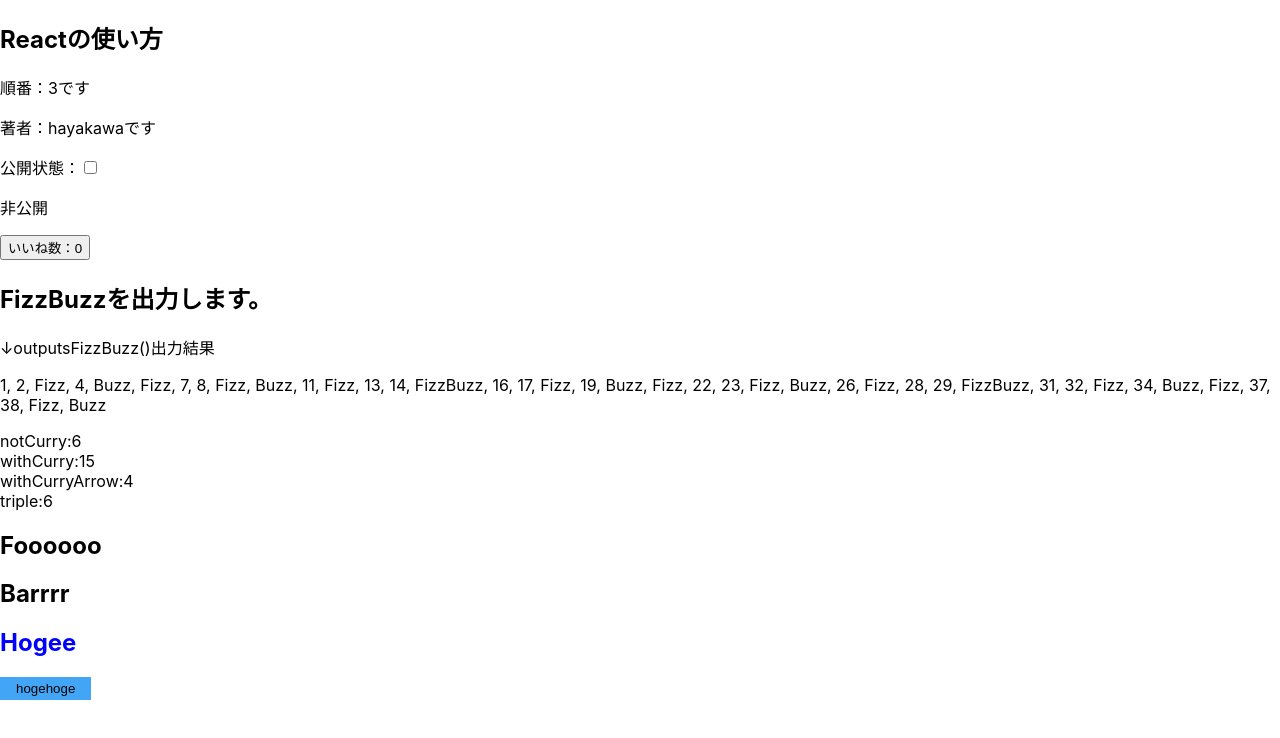
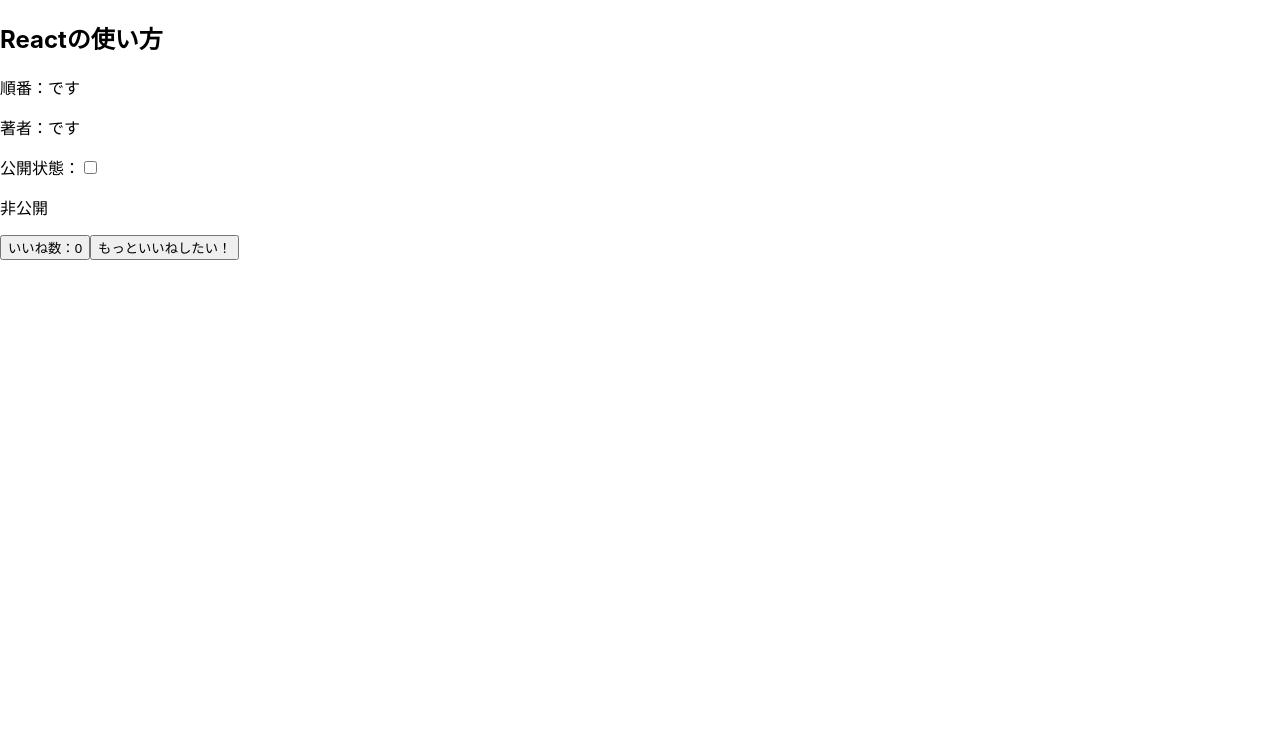
Before and after one commit to w8f/react-first-app, a React (Create React App) app in the folder react-sample/: page / in a window 1280 px wide. Shown: the top 738 px of the page. Built offline with nearby package versions, Linux system fonts and the light colour scheme.

Commit message:
useState,useEffectについて学習

```diff
--- a/react-sample/src/Article.jsx
+++ b/react-sample/src/Article.jsx
@@ -1,10 +1,11 @@
-import React from "react";
+import React, { useState } from "react";
 import LikeButton from "./LikeButton";
 
 // Functional Compornent
 // stateを持たない。
 // こっちの書き方の方が推奨されている（らしい）
 const Article = (props) => {
+  const [isPublished, togglePublished] = useState(false);
   let publishState = "";
   if (props.isPublished) {
     publishState = "公開";
@@ -28,11 +29,11 @@
         // You provided a `checked` prop to a form field without an `onChange` handler.
         // This will render a read-only field. If the field should be mutable use `defaultChecked`.
         // Otherwise, set either `onChange` or `readOnly`.
-        defaultChecked={props.isPublished}
-        onClick={() => props.toggle()}
+        defaultChecked={isPublished}
+        onClick={() => togglePublished(!isPublished)}
       ></input>
       <p>{publishState}</p>
-      <LikeButton count={props.count} />
+      <LikeButton />
     </div>
   );
 };
--- a/react-sample/src/Blog.jsx
+++ b/react-sample/src/Blog.jsx
@@ -7,28 +7,26 @@
 // 名前無し
 import Hoge from "./components/Hoge";
 // class component
-class Blog extends React.Component {
-  constructor(props) {
-    super(props);
-    /**
-     * stateとは
-     * 1,コンポーネント内で管理する変数
-     * 2,ローカルステートと呼ばれる。
-     * 3,propsとして子コンポーネントに渡せる。
-     */
-
-    /**
-     * ★Stateの設定方法
-     * constructor()内で宣言
-     * オブジェクト型で記述
-     * Stateの中身が変わると、再度レンダリングされる。
-     */
-    this.state = {
-      isPublished: false,
-      count: 0,
-    };
-  }
-
+const Blog = () => {
+  // constructor(props) {
+  //   super(props);
+  //   /**
+  //    * stateとは
+  //    * 1,コンポーネント内で管理する変数
+  //    * 2,ローカルステートと呼ばれる。
+  //    * 3,propsとして子コンポーネントに渡せる。
+  //    */
+  //   /**
+  //    * ★Stateの設定方法
+  //    * constructor()内で宣言
+  //    * オブジェクト型で記述
+  //    * Stateの中身が変わると、再度レンダリングされる。
+  //    */
+  //   this.state = {
+  //     isPublished: false,
+  //     count: 0,
+  //   };
+  // }
   /**
    * Reactのライフサイクル
    * ↓mounting コンポーネントが配置される（生まれる）期間
@@ -53,74 +51,71 @@
    * 主要メソッド（Unmount）
    * ・componentWillUnmount() コンポーネントが破棄される直前 リソースを開放するため。リスナーの解除など。
    */
-
   /**
    * ★stateの変更方法
    * setState()を使う
    * 関数にラップするのが一般的
    * setState()内に記述されたstateのみを変更。
    */
-
-  // 公開状態を反転させる関数
-  togglePublished = () => {
-    this.setState({
-      isPublished: !this.state.isPublished,
-    });
-  };
-
-  countUp = () => {
-    // this.setState({ state: { count: this.state.count + 1 } });
-    this.setState({ count: this.state.count + 1 });
-  };
-
-  //mount時に使えるメソッド
-  componentDidMount() {
-    // クリックでいいね数up!!
-    document.getElementById("counter").addEventListener("click", this.countUp);
-  }
-
-  componentDidUpdate() {
-    if (this.state.count >= 10) {
-      this.setState({ count: 0 });
-    }
-  }
-
-  componentWillUnmount() {
-    document
-      .getElementById("counter")
-      .removeEventListener("click", this.countUp);
-  }
-
-  render() {
-    const authorName = "hayakawa";
-    return (
-      // <>は<React.Fragment>の省略形
-      <>
-        <Article
-          title={"Reactの使い方"}
-          order={3}
-          /**
-           * ★Stateの取得
-           * 同コンポーネント内なら,this.state.key名で取得
-           * 子コンポーネントで参照したい場合は、propsで渡す。
-           */
-          isPublished={this.state.isPublished}
-          author={authorName}
-          toggle={() => this.togglePublished()}
-          count={this.state.count}
-        />
-        <FizzBuzz />
-        <Curry />
-        <Foo />
-        <Bar />
-        <Hoge />
-      </>
-
-      // <React.Fragment>
-      //   <Article />
-      // </React.Fragment>
-    );
-  }
-}
+  // // 公開状態を反転させる関数
+  // togglePublished = () => {
+  //   this.setState({
+  //     isPublished: !this.state.isPublished,
+  //   });
+  // };
+  // countUp = () => {
+  //   // this.setState({ state: { count: this.state.count + 1 } });
+  //   this.setState({ count: this.state.count + 1 });
+  // };
+  // //mount時に使えるメソッド
+  // componentDidMount() {
+  //   // クリックでいいね数up!!
+  //   document.getElementById("counter").addEventListener("click", this.countUp);
+  // }
+  // componentDidUpdate() {
+  //   if (this.state.count >= 10) {
+  //     this.setState({ count: 0 });
+  //   }
+  // }
+  // componentWillUnmount() {
+  //   document
+  //     .getElementById("counter")
+  //     .removeEventListener("click", this.countUp);
+  // }
+  // render() {
+  //   const authorName = "hayakawa";
+  //   return (
+  //     // <>は<React.Fragment>の省略形
+  //     <>
+  //       <Article
+  //         title={"Reactの使い方"}
+  //         order={3}
+  //         /**
+  //          * ★Stateの取得
+  //          * 同コンポーネント内なら,this.state.key名で取得
+  //          * 子コンポーネントで参照したい場合は、propsで渡す。
+  //          */
+  //         isPublished={this.state.isPublished}
+  //         author={authorName}
+  //         toggle={() => this.togglePublished()}
+  //         count={this.state.count}
+  //       />
+  //       <FizzBuzz />
+  //       <Curry />
+  //       <Foo />
+  //       <Bar />
+  //       <Hoge />
+  //     </>
+  //     // <React.Fragment>
+  //     //   <Article />
+  //     // </React.Fragment>
+  //   );
+  // }
+  return (
+    <>
+      <Article title={"Reactの使い方"} />
+    </>
+  );
+};
 
 export default Blog;
--- a/react-sample/src/LikeButton.jsx
+++ b/react-sample/src/LikeButton.jsx
@@ -1,7 +1,38 @@
-import React from "react";
+import React, { useState, useEffect } from "react";
 
-const LikeButton = (props) => {
-  return <button id={"counter"}>いいね数：{props.count}</button>;
+const LikeButton = () => {
+  const [count, counter] = useState(0);
+  const [limit, release] = useState(true);
+
+  const countUp = () => {
+    counter(count + 1);
+  };
+
+  useEffect(() => {
+    console.log("render");
+    document.getElementById("counter").addEventListener("click", countUp);
+    if (count >= 10) {
+      counter(0);
+    }
+
+    // componentDidUnmount()時に実行
+    return () => {
+      console.log("unmounting");
+      document.getElementById("counter").removeEventListener("click", countUp);
+    };
+  }, [limit]);
+  return (
+    <>
+      <button id={"counter"}>いいね数：{count}</button>
+      <button
+        onClick={() => {
+          release(!limit);
+        }}
+      >
+        もっといいねしたい！
+      </button>
+    </>
+  );
 };
 
 export default LikeButton;
```
Also changed, not shown: react-sample/src/components/Reacthooks.jsx (added, +106 -0 lines).
